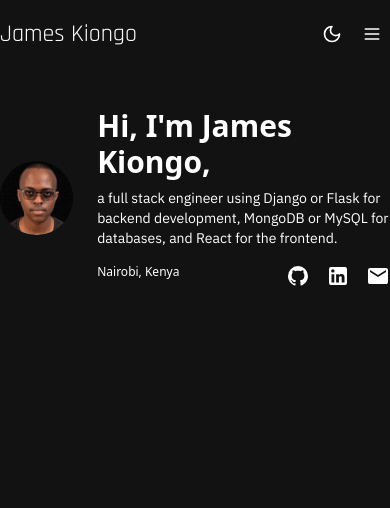
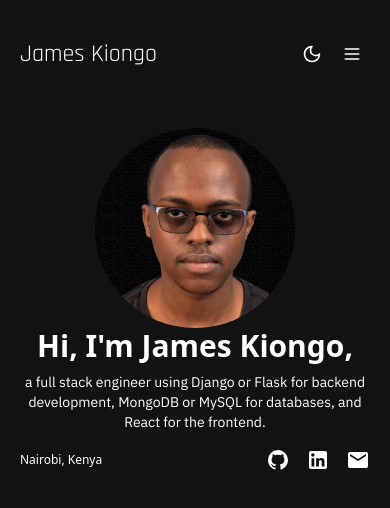
Before and after one commit to jameskiongo/portfolio-nextjs, a Next.js app: page / in a window 390 px wide. Shown: the top 508 px of the page. Built offline with nearby package versions, Linux system fonts and the light colour scheme.

Commit message:
made profile section mobile responsive

```diff
--- a/src/app/page.js
+++ b/src/app/page.js
@@ -2,7 +2,7 @@ import Navbar from "@/components/Navbar";
 import ProfileSection from "@/components/Profile";
 export default function Home() {
   return (
-    <div className="">
+    <div className="sm:p-10 p-5">
       <Navbar />
       <ProfileSection />
     </div>
--- a/src/components/Navbar/NavbarMenu.jsx
+++ b/src/components/Navbar/NavbarMenu.jsx
@@ -5,6 +5,8 @@ import {
   NavigationMenuList,
   NavigationMenuTrigger,
 } from "@/components/ui/navigation-menu";
+
+// BUG: transparency of navigation menu content
 
 export default function NavbarMenu() {
   return (
--- a/src/components/Profile/ProfileSection.jsx
+++ b/src/components/Profile/ProfileSection.jsx
@@ -13,10 +13,9 @@ const ibm_plex_sans = IBM_Plex_Sans({
 export default function ProfileSection() {
   return (
     <div className="mt-10">
-      <div className="flex flex-row gap-x-6">
-        <div className="basis-1/5">
+      <div className="flex md:flex-row-reverse flex-col gap-x-6">
+        <div className="md:basis-1/5 basis-2/5">
           <div className="flex flex-col items-center justify-center h-full">
-            {/* <img src={my_photo} /> */}
             <Image
               src={my_photo}
               alt="James Kiongo Photo"
@@ -28,13 +27,17 @@ export default function ProfileSection() {
         </div>
         <div className="basis-4/5">
           <div className="flex flex-col gap-y-2 h-full justify-center ">
-            <h1 className="font-bold text-3xl">Hi, I'm James Kiongo,</h1>
-            <p className={`${ibm_plex_sans.className} text-sm font-light`}>
+            <h1 className="font-bold text-3xl md:text-start text-center">
+              Hi, I'm James Kiongo,
+            </h1>
+            <p
+              className={`${ibm_plex_sans.className} text-sm font-light text-center md:text-start`}
+            >
               a full stack engineer using Django or Flask for backend
               development, MongoDB or MySQL for databases, and React for the
               frontend.
             </p>
-            <div className="flex flex-row justify-between gap-y-1 mt-2">
+            <div className="flex flex-row items-center justify-between gap-y-1 mt-2">
               <p className="text-xs">Nairobi, Kenya</p>
               <div className="flex flex-row gap-x-4">
                 <a href="">
--- a/src/components/ui/navigation-menu.jsx
+++ b/src/components/ui/navigation-menu.jsx
@@ -1,7 +1,7 @@
 import * as React from "react";
 import * as NavigationMenuPrimitive from "@radix-ui/react-navigation-menu";
 import { cva } from "class-variance-authority";
-import { ChevronDownIcon, MenuIcon, XIcon } from "lucide-react";
+import { MenuIcon, XIcon } from "lucide-react";
 
 import { cn } from "@/lib/utils";
 
@@ -11,7 +11,7 @@ function NavigationMenu({ className, children, viewport = true, ...props }) {
       data-slot="navigation-menu"
       data-viewport={viewport}
       className={cn(
-        "group/navigation-menu relative flex max-w-max flex-1 items-center justify-center",
+        "group/navigation-menu relative z-50 flex max-w-max flex-1 items-center justify-center",
         className,
       )}
       {...props}
@@ -27,7 +27,7 @@ function NavigationMenuList({ className, ...props }) {
     <NavigationMenuPrimitive.List
       data-slot="navigation-menu-list"
       className={cn(
-        "group flex flex-1 list-none items-center justify-center gap-1",
+        "group flex flex-1 list-none items-center z-50 justify-center gap-1",
         className,
       )}
       {...props}
@@ -46,7 +46,7 @@ function NavigationMenuItem({ className, ...props }) {
 }
 
 const navigationMenuTriggerStyle = cva(
-  "group inline-flex h-9 w-max items-center justify-center rounded-md bg-background px-2 py-2 text-sm font-medium hover:bg-accent hover:text-accent-foreground focus:bg-accent focus:text-accent-foreground disabled:pointer-events-none disabled:opacity-50 data-[state=open]:hover:bg-accent data-[state=open]:text-accent-foreground data-[state=open]:focus:bg-accent data-[state=open]:bg-accent/50 focus-visible:ring-ring/50 outline-none transition-[color,box-shadow] focus-visible:ring-[3px] focus-visible:outline-1",
+  "group inline-flex h-9 w-max items-center justify-center z-50 rounded-md bg-background px-2 py-2 text-sm font-medium hover:bg-accent hover:text-accent-foreground focus:bg-accent focus:text-accent-foreground disabled:pointer-events-none disabled:opacity-50 data-[state=open]:hover:bg-accent data-[state=open]:text-accent-foreground data-[state=open]:focus:bg-accent data-[state=open]:bg-accent/50 focus-visible:ring-ring/50 outline-none transition-[color,box-shadow] focus-visible:ring-[3px] focus-visible:outline-1",
 );
 
 function NavigationMenuTrigger({ className, children, ...props }) {
@@ -100,7 +100,7 @@ function NavigationMenuViewport({ className, ...props }) {
   return (
     <div
       className={cn(
-        "absolute top-full right-0 isolate z-50 flex justify-center",
+        "absolute top-full right-0 isolate z-[1000] flex justify-center",
       )}
     >
       <NavigationMenuPrimitive.Viewport
```
